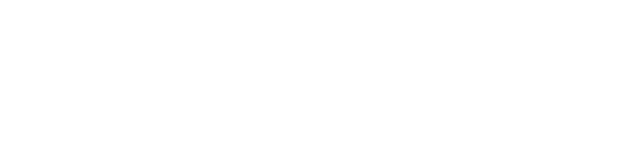
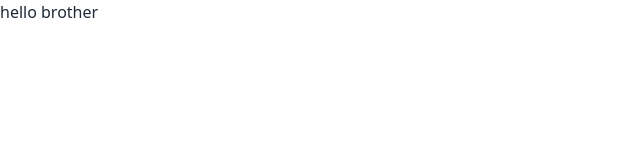
Before and after one commit to nibirrahman123/practice-push-and-pull, a plain HTML site: page index.html in a window 1280 px wide. Shown: the whole page, without its empty margins (0-640 px from the left). Drawn offline with nearby package versions, Linux system fonts and the light colour scheme.

Commit message:
first commit

```diff
--- a/index.html
+++ b/index.html
@@ -14,7 +14,7 @@
 
 <body>
 
-    <header></header>
+    <header>hello brother</header>
 
     <main></main>
 
```
